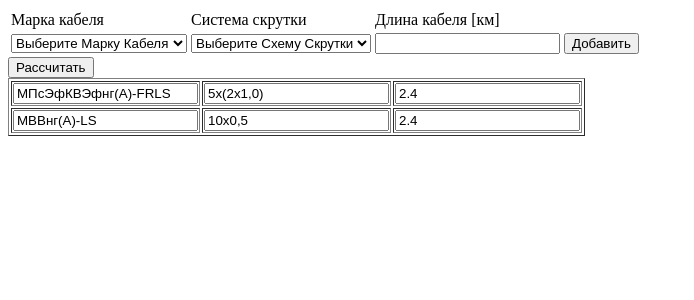
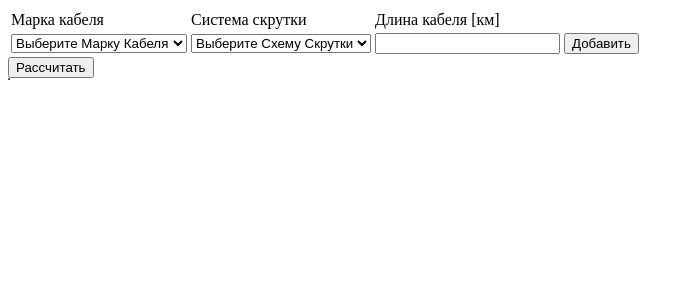
Before and after one commit to CucumentoJolaz/Cable-Documentation-Generator, a Django app: page / in a window 1280 px wide. Shown: the top 300 px of the page, without its empty margins (0-694 px from the left). Run offline with Django 4.2, Linux system fonts and the light colour scheme.

Commit message:
JS modified, HTML now dynamic

```diff
--- a/generator/static/generator/js/table_creation.js
+++ b/generator/static/generator/js/table_creation.js
@@ -9,7 +9,7 @@ var n=0 //counter
 
 if (cable=="") {
    alert("Введите марку кабеля");
-   n=n=1
+   n=n+1
 }
 if (scheme=="") {
    alert("Укажите схему скрутки");
@@ -20,17 +20,38 @@ if (cbl_length=="") {
    n=n+1
 }
 
+//number of inserted row calculation
+var rows_number=document.getElementById("myTable").rows.length+1;
+
 //if there is no alerts then add row (n>0)
 
+
+
 if (n==0) {
-   var x=document.getElementById('myTable').insertRow(0);
+   var x=document.getElementById('myTable').insertRow(-1);
    var y=  x.insertCell(0);
-   y.innerHTML=cable;
+   var z1=document.createElement("input");
+   z1.setAttribute("name", "type" + "_" + rows_number);
+   z1.setAttribute("value", cable);
+   z1.setAttribute("readonly",true);
+   y.appendChild(z1);
+   //y.innerHTML=cable;
    y=x.insertCell(1);
-   y.innerHTML=scheme;
+   var z2=document.createElement("input");
+   z2.setAttribute("name", "scheme" + "_" + rows_number);
+   z2.setAttribute("value", scheme);
+   z2.setAttribute("readonly",true);
+   y.appendChild(z2);
+   //y.innerHTML=scheme;
    y=x.insertCell(2);
-   y.innerHTML=cbl_length;
+   var z3=document.createElement("input");
+   z3.setAttribute("name", "length" + "_" + rows_number);
+   z3.setAttribute("value", cbl_length);
+   z3.setAttribute("readonly",true);
+   y.appendChild(z3);
+   //y.innerHTML=cbl_length;
 }
+
 }
 
 function onlyNumbers(e) {
--- a/templates/generator/cable_documentation.html
+++ b/templates/generator/cable_documentation.html
@@ -43,16 +43,7 @@
         {% csrf_token %}
         <input type="submit" value="Рассчитать">
         <table id="myTable" border="1">
-            <tr>
-                <td><input name="type_1" value="МПсЭфКВЭфнг(А)-FRLS" readonly></td>
-                <td><input name="scheme_1" value="5х(2х1,0)" readonly></td>
-                <td><input name="length_1" value="2.4" readonly></td>
-            </tr>
-            <tr>
-                <td><input name="type_2" value="МВВнг(А)-LS" readonly></td>
-                <td><input name="scheme_2" value="10х0,5" readonly></td>
-                <td><input name="length_2" value="2.4" readonly></td>
-            </tr>
+
         </table>
     </form>
 {% endblock %}
```
Also changed, not shown: README.md.
